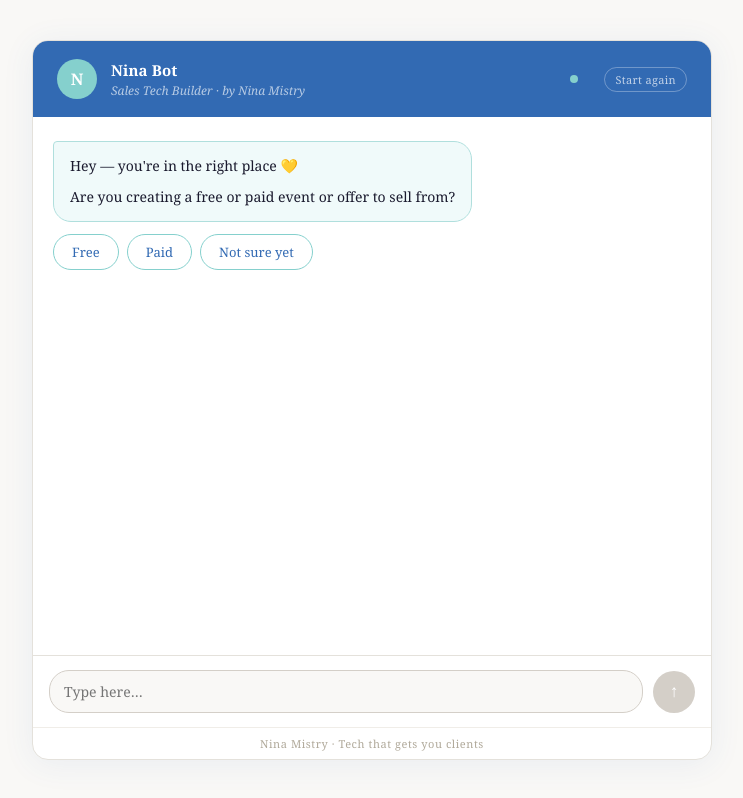
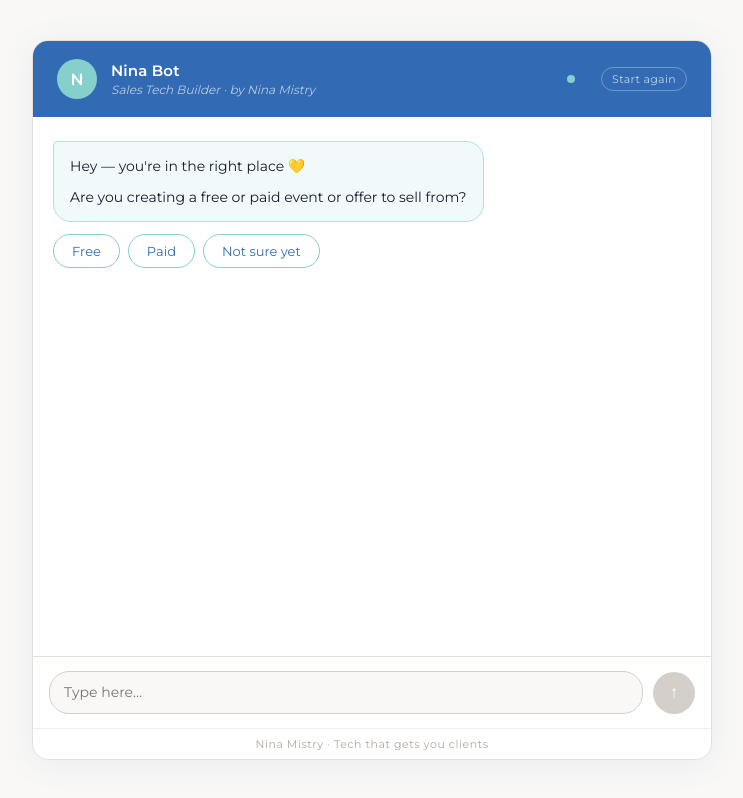
Before and after one commit to nina-1983/nina-bot, a website: page index.html in a window 1280 px wide. Shown: the whole page, without its empty margins (268-1011 px from the left). Drawn offline with Linux system fonts and the light colour scheme.

Commit message:
Update index.html

```diff
--- a/index.html
+++ b/index.html
@@ -4,11 +4,12 @@
 <meta charset="UTF-8">
 <meta name="viewport" content="width=device-width, initial-scale=1.0">
 <title>Nina Bot – Sales Tech Builder</title>
+<link href="https://fonts.googleapis.com/css2?family=Montserrat:wght@400;500;600&display=swap" rel="stylesheet">
 <style>
   * { box-sizing: border-box; margin: 0; padding: 0; }
 
   body {
-    font-family: Georgia, 'Times New Roman', serif;
+    font-family: 'Montserrat', sans-serif;
     background: #f9f8f6;
     display: flex;
     justify-content: center;
@@ -151,7 +152,7 @@
   .qr-btn {
     padding: 8px 18px;
     font-size: 13px;
-    font-family: Georgia, serif;
+    font-family: 'Montserrat', sans-serif;
     border: 1.5px solid #85d0cd;
     border-radius: 100px;
     background: #fff;
@@ -208,7 +209,7 @@
     flex: 1;
     resize: none;
     font-size: 14px;
-    font-family: Georgia, serif;
+    font-family: 'Montserrat', sans-serif;
     padding: 10px 14px;
     border: 1.5px solid #d4cfc8;
     border-radius: 20px;
@@ -268,7 +269,7 @@
       <div class="tagline">Sales Tech Builder · by Nina Mistry</div>
     </div>
     <div class="status-dot"></div>
-    <button onclick="resetChat()" style="margin-left:12px;background:none;border:1px solid rgba(255,255,255,0.3);color:rgba(255,255,255,0.7);font-size:11px;padding:4px 10px;border-radius:100px;cursor:pointer;font-family:Georgia,serif;letter-spacing:0.03em;">Start again</button>
+    <button onclick="resetChat()" style="margin-left:12px;background:none;border:1px solid rgba(255,255,255,0.3);color:rgba(255,255,255,0.7);font-size:11px;padding:4px 10px;border-radius:100px;cursor:pointer;font-family:'Montserrat',sans-serif;letter-spacing:0.03em;">Start again</button>
   </div>
 
   <div class="messages" id="messages"></div>
```
